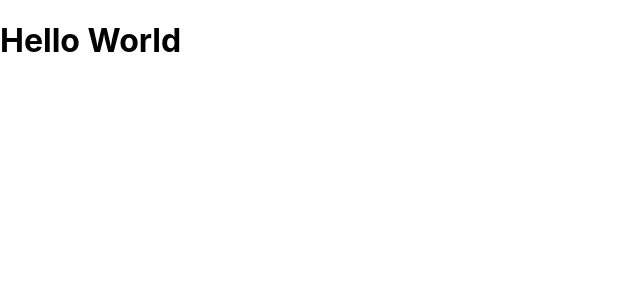
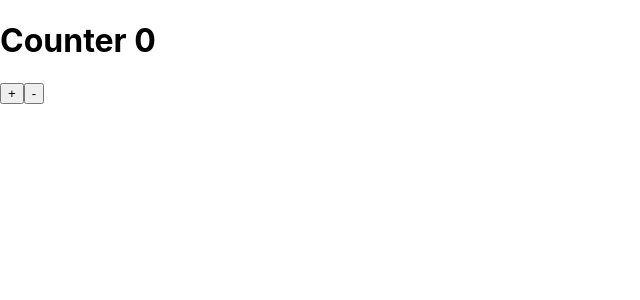
Before and after one commit to pachulski/dev-ed-redux-tutorial, a React (Create React App) app: page / in a window 1280 px wide. Shown: the top 300 px of the page, without its empty margins (0-640 px from the left). Built offline with nearby package versions, Linux system fonts and the light colour scheme.

Commit message:
finish tutorial, it works

```diff
--- a/src/App.js
+++ b/src/App.js
@@ -1,7 +1,20 @@
+import React from 'react';
+import { useSelector, useDispatch } from 'react-redux';
+import { increment, decrement } from './actions';
+
 function App() {
+  const counter = useSelector(state => state.counter);
+  const isLogged = useSelector(state => state.isLogged);
+
+  const dispatch = useDispatch();
+
   return (
     <div className="App">
-      <h1>Hello World</h1>
+      <h1>Counter {counter}</h1>
+      <button onClick={() => dispatch(increment(5))}>+</button>
+      <button onClick={() => dispatch(decrement())}>-</button>
+
+      {isLogged ? <h3>Valuable Information I shouldn't see</h3> : ''}
     </div>
   );
 }
--- /dev/null
+++ b/src/actions/index.js
@@ -0,0 +1,12 @@
+export const increment = nr => {
+  return {
+    type: 'INCREMENT',
+    payload: nr,
+  };
+};
+
+export const decrement = () => {
+  return {
+    type: 'DECREMENT',
+  };
+};
--- a/src/reducers/counter.js
+++ b/src/reducers/counter.js
@@ -1,7 +1,7 @@
 const counterReducer = (state = 0, action) => {
   switch (action.type) {
     case 'INCREMENT':
-      return state + 1;
+      return state + action.payload;
     case 'DECREMENT':
       return state - 1;
     default:
```
